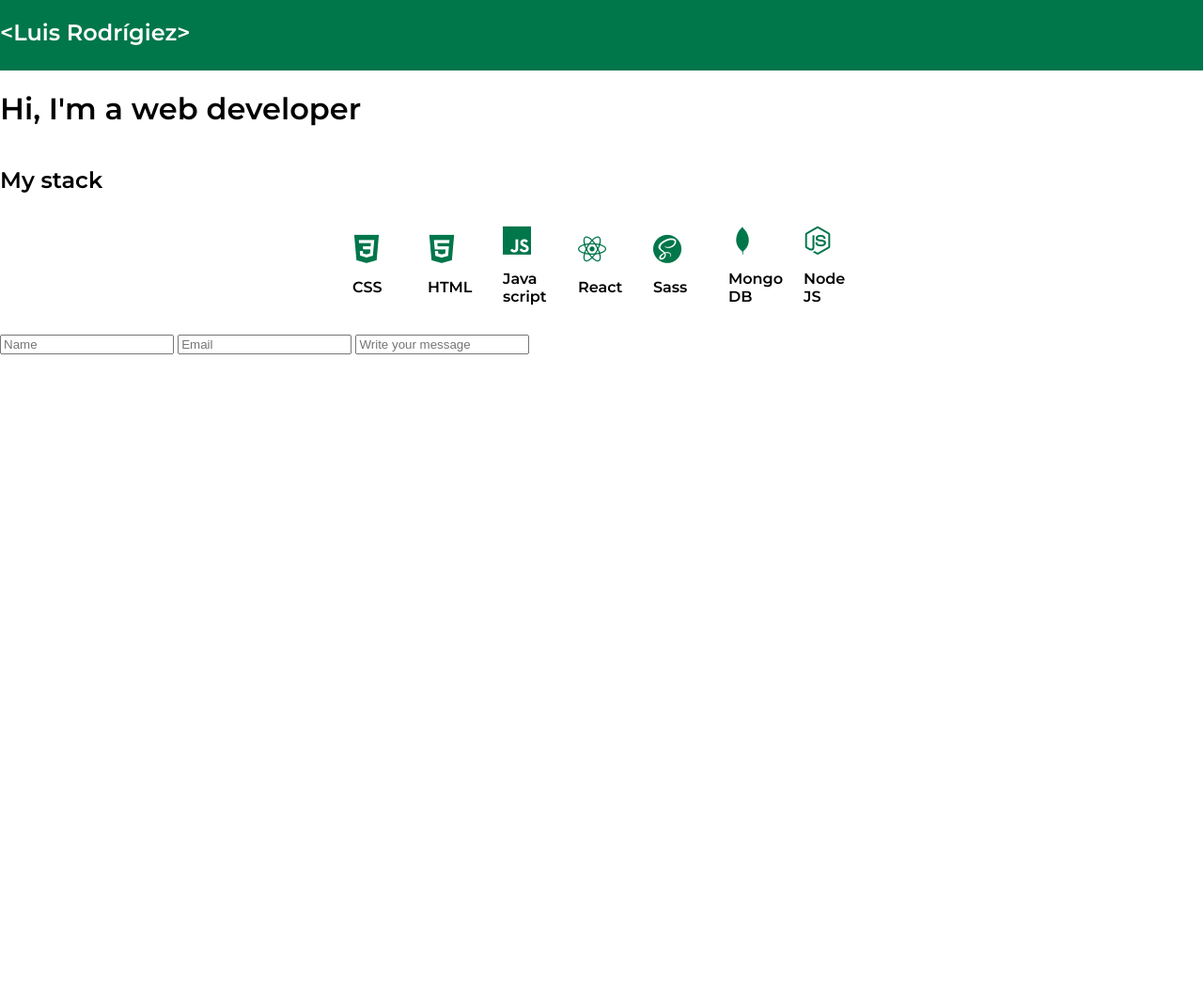
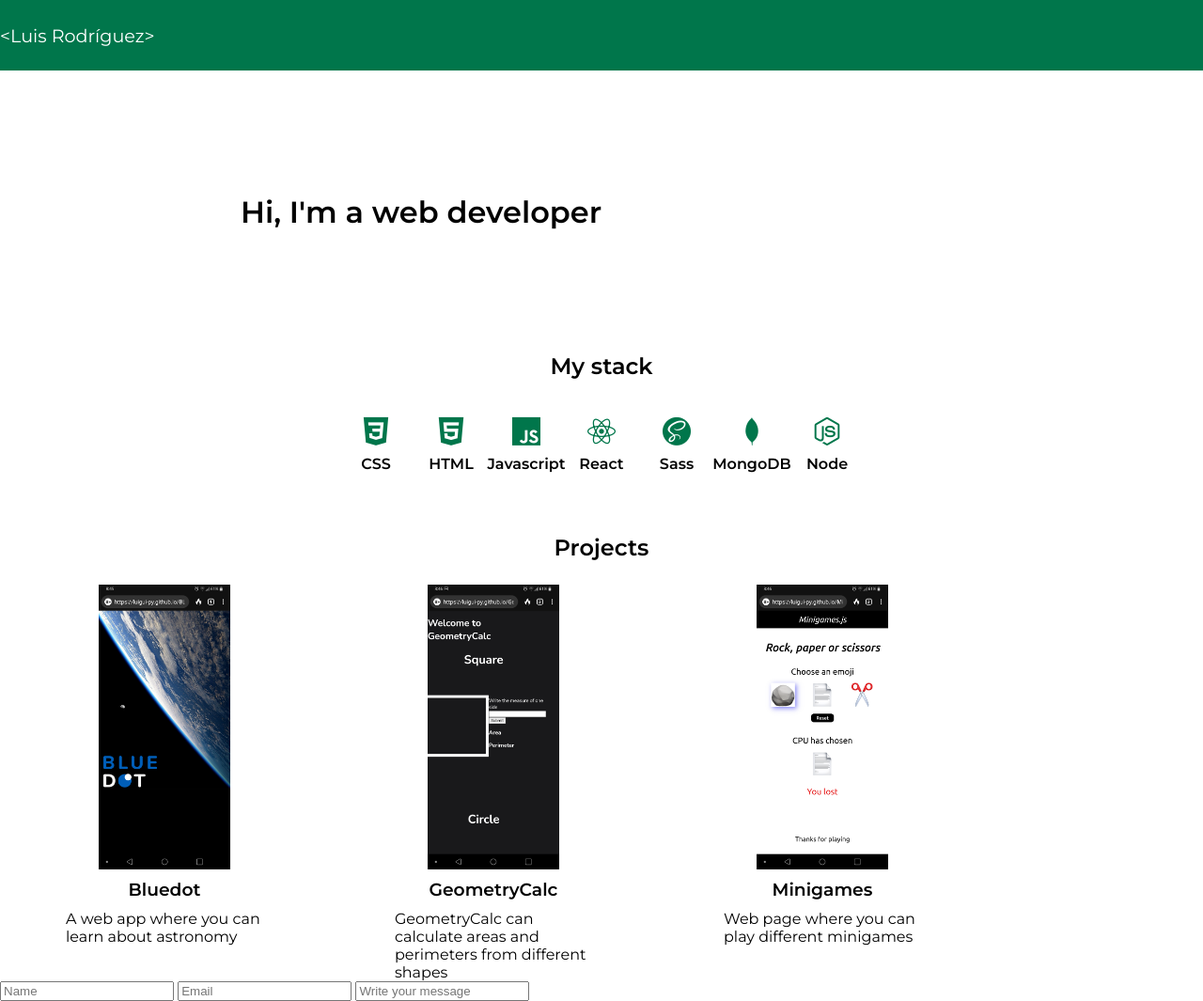
Before and after one commit to LuiguiDev/Portfolio, a plain HTML site: page index.html in a window 1280 px wide. Shown: the whole page at 94% size. Before the commit the page ends 800 px from the top, so only its background shows below. Drawn offline with Linux system fonts and the light colour scheme; files whose address does not match are found by name.

Commit message:
Carousel added, still havent js

```diff
--- a/blocks/content.scss
+++ b/blocks/content.scss
@@ -1,6 +1,11 @@
 .skills{
   display: flex;
   flex-direction: column;
+  align-items: center;
+  margin-bottom: $spacing;
+  h2{
+    margin-bottom: $midSpacing;
+  }
   &__stack{
     display: flex;
     flex-wrap: wrap;
@@ -9,37 +14,39 @@
     .tech{
       display: flex;
       flex-direction: column;
+      align-items: center;
       width: 50px;
       height: auto;
       margin: 15px;
       h3{
         font-size: 1em;
+        margin-top: $textSpacing;
       }
-      .icon-css3{
+      .icon-CSS{
         font-size: $iconSize;
         color: $mainColor;
       }
-      .icon-html{
+      .icon-HTML{
         font-size: $iconSize;
         color: $mainColor;
       }
-      .icon-javascript{
+      .icon-Javascript{
         font-size: $iconSize;
         color: $mainColor;
       }
-      .icon-react{
+      .icon-React{
         font-size: $iconSize;
         color: $mainColor;
       }
-      .icon-mongodb{
+      .icon-MongoDB{
         font-size: $iconSize;
         color: $mainColor;
       }
-      .icon-sass{
+      .icon-Sass{
         font-size: $iconSize;
         color: $mainColor;
       }
-      .icon-node{
+      .icon-Node{
         font-size: $iconSize;
         color: $mainColor;
       }
@@ -47,3 +54,34 @@
     }
   }
 }
+.projects{
+  h2{
+    margin-bottom: $midSpacing;
+  }
+  width: 100%;
+  display: flex;
+  flex-direction: column;
+  align-items: center;
+  .carousel{
+    display: flex;
+    overflow: scroll;
+    width: 100%;
+    article{
+      flex-shrink: 0;
+      width: 350px;
+      height: auto;
+      display: flex;
+      flex-direction: column;
+      align-items: center;
+      h3{
+        margin: $textSpacing;
+      }
+      img{
+        width: 40%;
+      }
+      p{
+        width: 60%;
+      }
+    }
+  }
+}
--- a/blocks/globals.scss
+++ b/blocks/globals.scss
@@ -1,14 +1,30 @@
-
 @import url('https://fonts.googleapis.com/css2?family=Montserrat:ital,wght@0,300;0,400;0,500;0,600;1,300;1,400;1,500&display=swap');
 
+//Variables
 $font: "Montserrat", sans-serif;
 $mainColor: #00764b;
 $iconSize: 30px;
+$spacing: 50px;
+$midSpacing: 25px;
+$textSpacing: 10px;
 
+//Global styles
 body{
   background-color: white;
   color: black;
   font-family: $font;
+  margin: 0;
+}
+h1{
+  margin: 0;
+}
+h2{
+  margin: 0;
+}
+h3{
+  margin: 0;
+}
+p{
   margin: 0;
 }
 
@@ -41,30 +57,30 @@ body{
   -moz-osx-font-smoothing: grayscale;
 }
 
-.icon-css3:before {
+.icon-CSS:before {
   content: "\e905";
   //color: #1572b6;
 }
-.icon-react:before {
+.icon-React:before {
   content: "\e901";
   //color: #61dafb;
 }
-.icon-mongodb:before {
+.icon-MongoDB:before {
   content: "\e902";
   //color: #47a248;
 }
-.icon-sass:before {
+.icon-Sass:before {
   content: "\e903";
   //color: #c69;
 }
-.icon-node:before {
+.icon-Node:before {
   content: "\e904";
   //color: #393;
 }
-.icon-javascript:before {
+.icon-Javascript:before {
   content: "\e900";
   //color: #f7df1e;
 }
-.icon-html:before {
+.icon-HTML:before {
   content: "\eae4";
 }
--- a/blocks/header.scss
+++ b/blocks/header.scss
@@ -1,9 +1,25 @@
 header{
   height: 75px;
   display: flex;
+  align-items: center;
   background-color: $mainColor;
   color: white;
+  h2{
+    font-size: 1.2em;
+    font-weight: 400;
+  }
   ul{
     display: none;
   }
 }
+.cover{
+  display: flex;
+  justify-content: center;
+  align-items: center;
+  height: 300px;
+  h1{
+    display: flex;
+    width: 60%;
+    text-align: center;
+  }
+}
--- a/index.html
+++ b/index.html
@@ -10,7 +10,7 @@
   </head>
   <body>
     <header>
-      <h2>&lt;Luis Rodrígiez&gt;</h2>
+      <h2>&lt;Luis Rodríguez&gt;</h2>
       <ul>
         <li> <a href="">About</a></li>
         <li> <a href="">Proyects</a></li>
@@ -21,32 +21,49 @@
       <h1>Hi, I'm a web developer</h1>
       <div class="cover__image"></div>
     </div>
-    <div class="skills"></div>
+    <div class="skills">
       <h2>My stack</h2>
       <div class="skills__stack">
-      <div class="tech"><i class="icon-css3"></i>
+        <div class="tech"><i class="icon-CSS"></i>
           <h3>CSS</h3>
         </div>
-      <div class="tech"><i class="icon-html"></i>
+        <div class="tech"><i class="icon-HTML"></i>
           <h3>HTML</h3>
         </div>
-      <div class="tech"> <i class="icon-javascript"></i>
-        <h3>Java script</h3>
+        <div class="tech"><i class="icon-Javascript"></i>
+          <h3>Javascript</h3>
         </div>
-      <div class="tech"><i class="icon-react"></i>
+        <div class="tech"><i class="icon-React"></i>
           <h3>React</h3>
         </div>
-      <div class="tech"><i class="icon-sass"></i>
+        <div class="tech"><i class="icon-Sass"></i>
           <h3>Sass</h3>
         </div>
-      <div class="tech"><i class="icon-mongodb"></i>
-        <h3>Mongo DB</h3>
+        <div class="tech"><i class="icon-MongoDB"></i>
+          <h3>MongoDB</h3>
         </div>
-      <div class="tech"> <i class="icon-node"></i>
-        <h3>Node JS</h3>
+        <div class="tech"><i class="icon-Node"></i>
+          <h3>Node</h3>
         </div>
       </div>
-    <div class="skills__soft"></div>
+    </div>
+    <div class="projects">
+      <h2>Projects</h2>
+      <div class="carousel">
+        <article class="case"><img class="case__image" src="images/Bluedot.png" alt="Bluedotproject"/>
+          <h3>Bluedot</h3>
+          <p>A web app where you can learn about astronomy</p>
+        </article>
+        <article class="case"><img class="case__image" src="images/GeometryCalc.png" alt="GeometryCalcproject"/>
+          <h3>GeometryCalc</h3>
+          <p>GeometryCalc can calculate areas and perimeters from different shapes</p>
+        </article>
+        <article class="case"><img class="case__image" src="images/Minigames.png" alt="Minigamesproject"/>
+          <h3>Minigames</h3>
+          <p>Web page where you can play different minigames</p>
+        </article>
+      </div>
+    </div>
     <footer>
       <form action="">
         <input type="text" placeholder="Name">
```
Also changed, not shown: modules/template.html (+1 -1 lines), images/Bluedot.png (added), images/GeometryCalc.png (added), images/Minigames.png (added), styles.css, 3 other files. Lines whose indentation alone changed are shown as unchanged.
